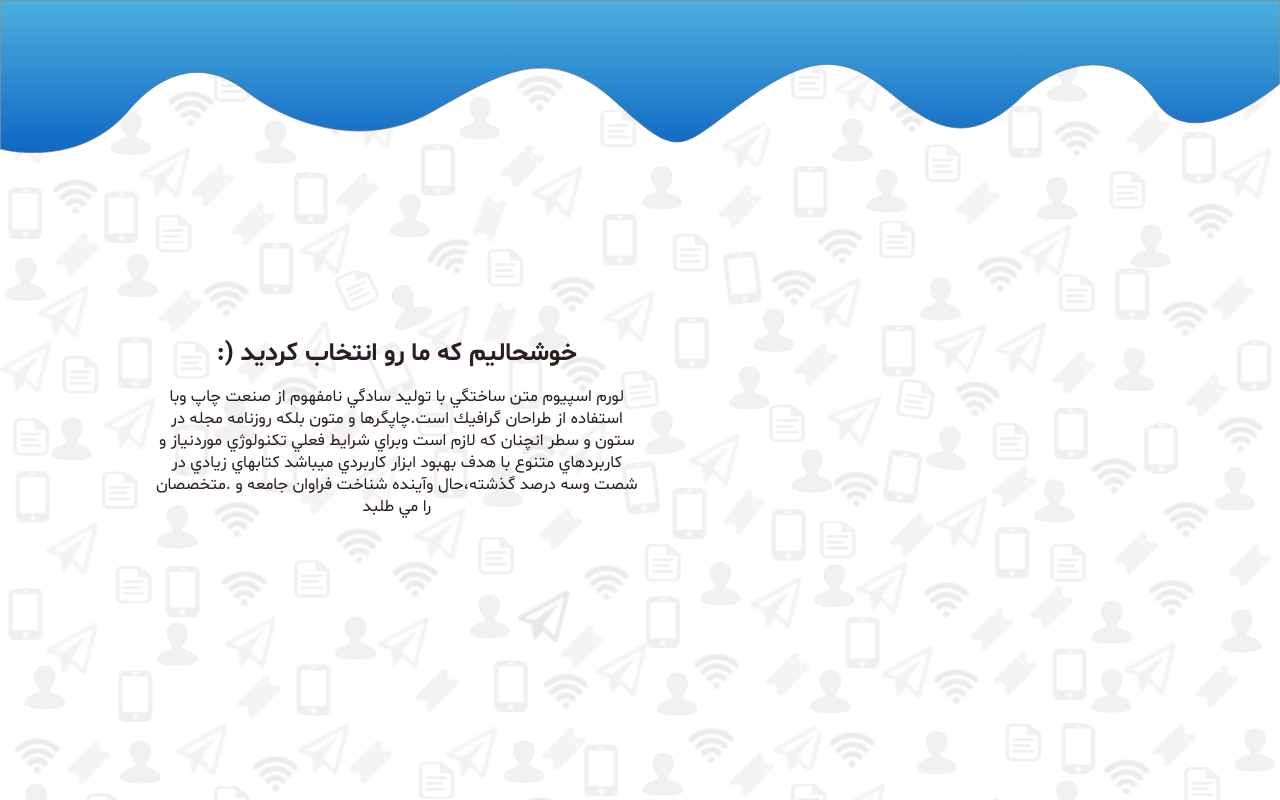
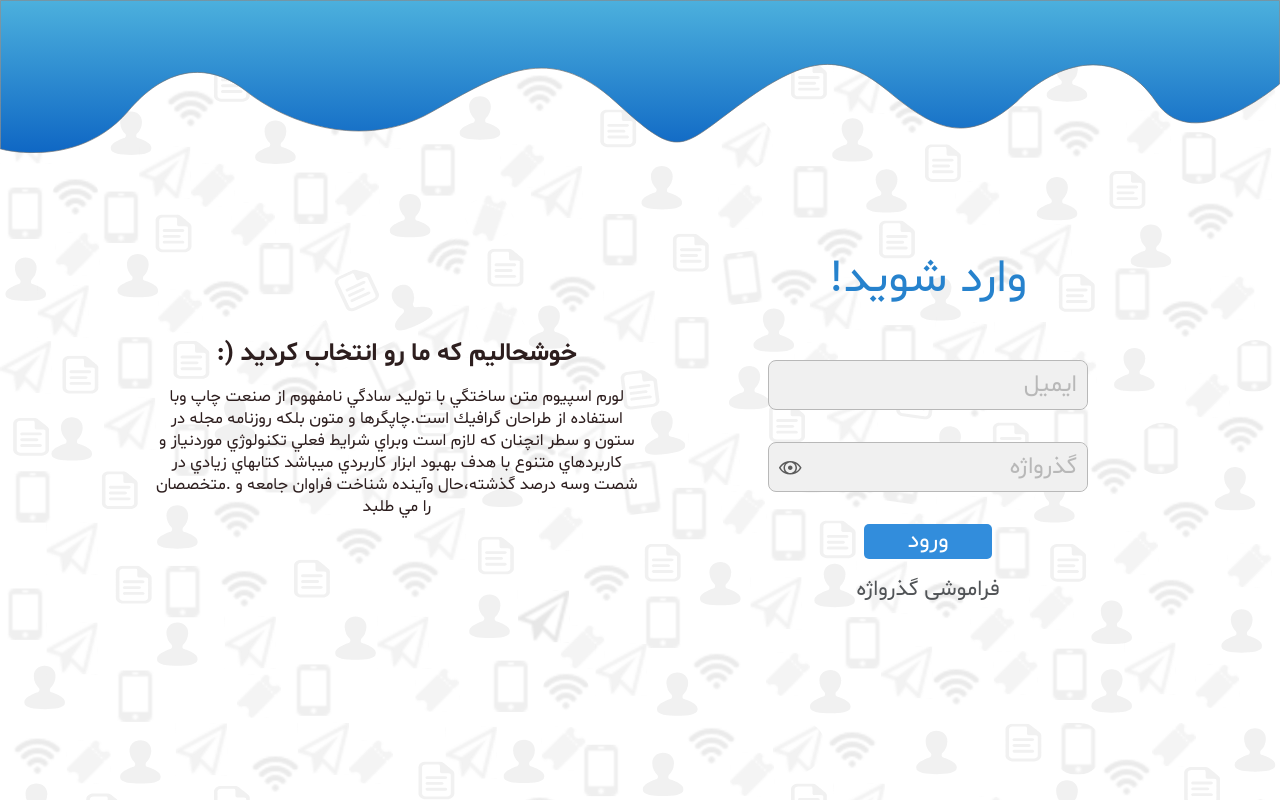
Before and after one commit to zahra-m-27/TicksySPA, a React (Create React App) app: page /SignIn in a window 1280 px wide. Built offline with nearby package versions, Linux system fonts and the light colour scheme.

Commit message:
add SignInInputBox component to sign in page

```diff
--- a/src/app/Pages/SignIn/index.tsx
+++ b/src/app/Pages/SignIn/index.tsx
@@ -1,5 +1,6 @@
 import React from "react";
 import styles from "../SignIn/styles.module.scss";
+import SignInInputBox from "./Components/SignInInputBox";
 
 function SignInPage() {
   return (
@@ -16,6 +17,7 @@ function SignInPage() {
           گذشته،حال وآینده شناخت فراوان جامعه و .متخصصان را مي طلبد
         </p>
       </div>
+        <SignInInputBox />
     </div>
   );
 }
```
